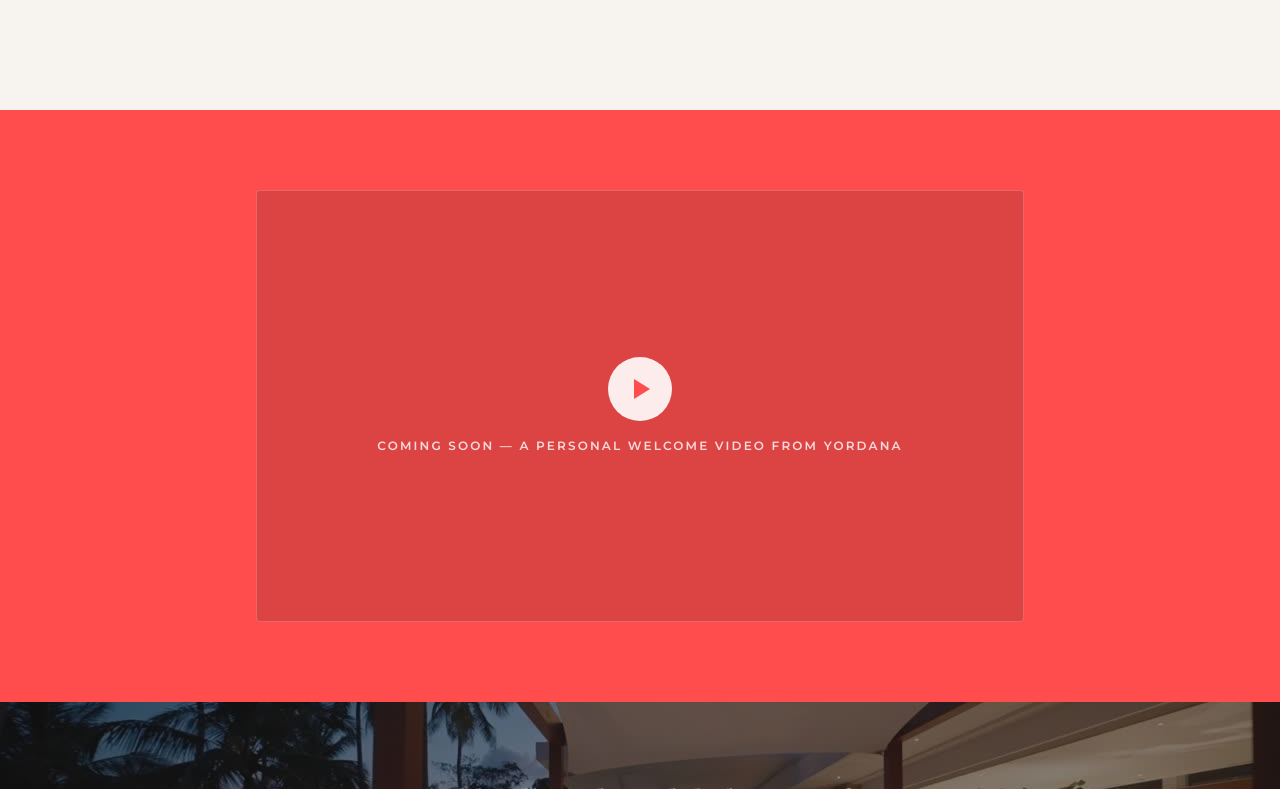
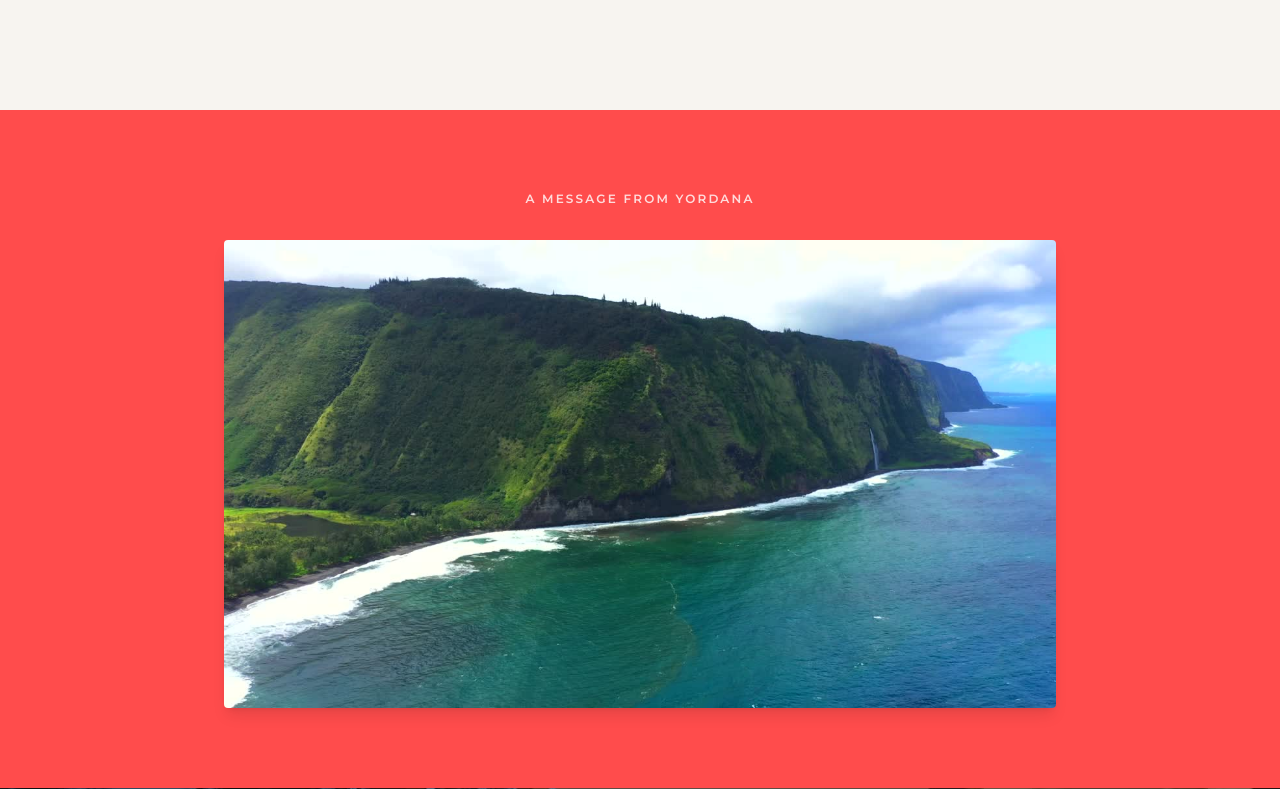
Before and after one commit to TUC01108/realty-site, a Next.js app: page / in a window 1280 px wide. Shown: the part 2431-3220 px from the top of the page. Built offline with nearby package versions, Linux system fonts and the light colour scheme.

Commit message:
welcomevideo

```diff
--- a/src/components/WelcomeVideo.tsx
+++ b/src/components/WelcomeVideo.tsx
@@ -1,20 +1,59 @@
+// ─── VIDEO CONFIG ────────────────────────────────────────────────
+// When Yordana's video is ready, paste the YouTube URL here.
+// It will autoplay muted on loop automatically — no play button.
+//
+// YouTube example: "https://www.youtube.com/watch?v=VIDEO_ID"
+// Vimeo example:   "https://player.vimeo.com/video/VIDEO_ID"
+//
+const VIDEO_URL = ""; // ← paste URL here when ready
+// ─────────────────────────────────────────────────────────────────
+
+import Image from "next/image";
+
+function toEmbedUrl(url: string): string {
+  const short = url.match(/youtu\.be\/([^?&]+)/);
+  if (short)
+    return `https://www.youtube.com/embed/${short[1]}?autoplay=1&mute=1&loop=1&playlist=${short[1]}&controls=0&rel=0&playsinline=1`;
+
+  const watch = url.match(/youtube\.com\/watch\?v=([^&]+)/);
+  if (watch)
+    return `https://www.youtube.com/embed/${watch[1]}?autoplay=1&mute=1&loop=1&playlist=${watch[1]}&controls=0&rel=0&playsinline=1`;
+
+  // Vimeo or already an embed URL
+  const sep = url.includes("?") ? "&" : "?";
+  return `${url}${sep}autoplay=1&muted=1&loop=1&background=1`;
+}
+
 export default function WelcomeVideo() {
+  const hasVideo = VIDEO_URL.trim().length > 0;
+  const embedUrl = hasVideo ? toEmbedUrl(VIDEO_URL) : "";
+
   return (
-    <section className="bg-coral text-paper">
-      <div className="mx-auto max-w-6xl px-6 lg:px-8 py-16 lg:py-20">
-        <div className="relative aspect-video w-full max-w-3xl mx-auto bg-ink/15 rounded-sm flex flex-col items-center justify-center gap-4 border border-paper/20">
-          {/* PLACEHOLDER: swap this block for Yordana's welcome video
-              (e.g. an embedded YouTube/Vimeo player or self-hosted file)
-              once it's filmed and ready. */}
-          <span className="flex h-16 w-16 items-center justify-center rounded-full bg-paper/90">
-            <span
-              className="ml-1 h-0 w-0 border-y-[10px] border-y-transparent border-l-[16px] border-l-coral"
-              aria-hidden
+    <section className="bg-coral">
+      <div className="mx-auto max-w-4xl px-6 lg:px-8 py-16 lg:py-20">
+        <p className="eyebrow text-paper/80 text-center mb-8">
+          A Message from Yordana
+        </p>
+
+        <div className="relative aspect-video w-full rounded-sm overflow-hidden shadow-lg">
+          {hasVideo ? (
+            /* ── LIVE VIDEO — autoplays muted on loop, no controls ── */
+            <iframe
+              src={embedUrl}
+              title="Welcome message from Yordana Bolanos Salas"
+              allow="accelerometer; autoplay; clipboard-write; encrypted-media; gyroscope; picture-in-picture"
+              className="absolute inset-0 w-full h-full border-0 scale-[1.03]"
+              /* scale-[1.03] hides the thin YouTube letterbox border at edges */
             />
-          </span>
-          <p className="eyebrow text-paper/80 text-center px-6">
-            Coming soon — a personal welcome video from Yordana
-          </p>
+          ) : (
+            /* ── STATIC IMAGE — shown until VIDEO_URL is set ── */
+            <Image
+              src="/images/hero-coastline.png"
+              alt="Hawai'i Island coastline"
+              fill
+              className="object-cover"
+            />
+          )}
         </div>
       </div>
     </section>
```
